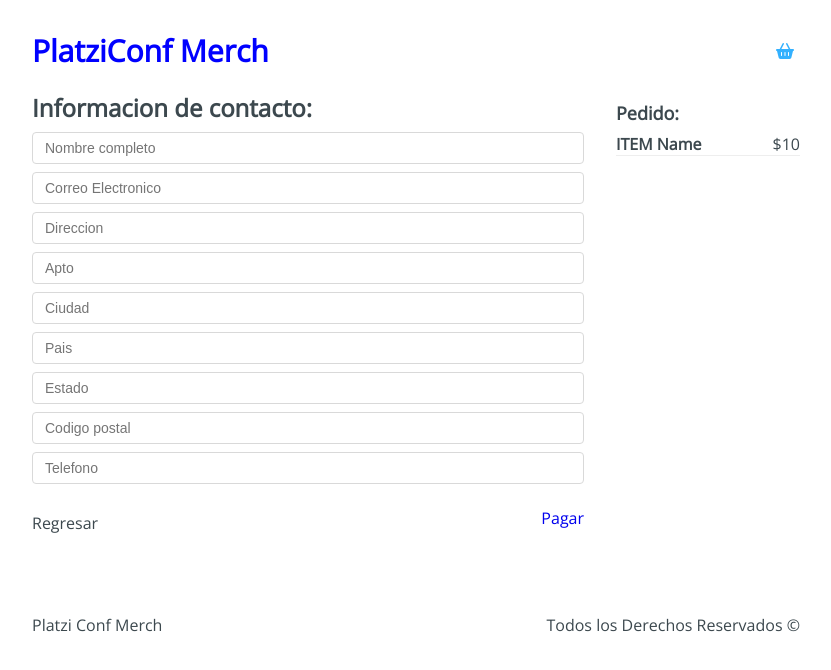
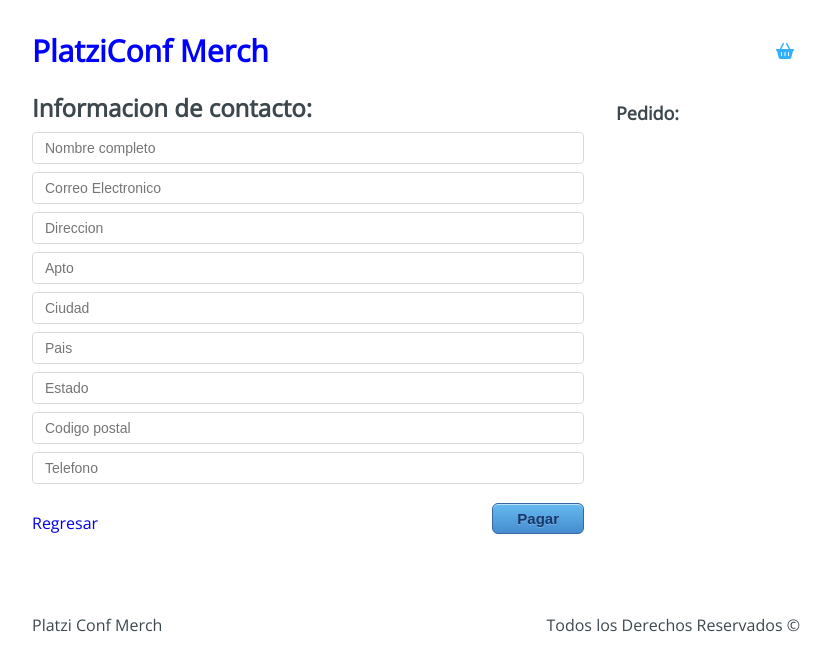
Before and after one commit to joseluis1061/conf-merch, a React app: page /checkout/information in a window 1280 px wide. Shown: the top 670 px of the page, without its empty margins (224-1055 px from the left). Built offline with nearby package versions, Linux system fonts and the light colour scheme.

Commit message:
Se agrego la logica para leer el formulario de datos del comprador, se cambio infomation y useInitialState

```diff
--- a/src/containers/Information.jsx
+++ b/src/containers/Information.jsx
@@ -1,7 +1,30 @@
 import React from 'react';
+import { useRef, useContext} from 'react';
+import { Link } from 'react-router-dom';
+import AddContext from '../contex/AppContext'
 import '../style/components/Information.css';
-import { Link } from 'react-router-dom';
+
 export const Information = () => {
+  const {state, addToBuyer} = useContext(AddContext);
+  const form = useRef(null);
+  const { cart } = state;
+
+  const handleSubmit=()=>{
+    const formData = new FormData(form.current);
+    const buyer ={
+      'name' : formData.get('name') ,
+      'email' : formData.get('email') ,
+      'address' : formData.get('address') ,
+      'apto' : formData.get('apto') ,
+      'city' : formData.get('city') ,
+      'country' : formData.get('country') ,
+      'state' : formData.get('state') ,
+      'cp' : formData.get('cp') ,
+      'phone' : formData.get('phone')
+    }
+    addToBuyer(buyer);
+  };
+
   return (
     <div className="Information">
       <div className="Information-content">
@@ -9,7 +32,7 @@
           <h2>Informacion de contacto:</h2>
         </div>
         <div className="Information-form">
-          <form action="">
+          <form ref={form}>
             <input type="text" placeholder="Nombre completo" name="name" />
             <input type="text" placeholder="Correo Electronico" name="email" />
             <input type="text" placeholder="Direccion" name="address" />
@@ -23,24 +46,37 @@
         </div>
         <div className="Information-buttons">
           <div className="Information-back">
+            <Link to='/checkout'>
+              Regresar
+            </Link>
 
-            Regresar
           </div>
           <div className="Information-next">
-            <Link to='/checkout/payment'>
-             Pagar
-            </Link>
+            <button
+              type='button'
+              onClick = {handleSubmit}
+            >
+              Pagar
+            </button>
           </div>
         </div>
       </div>
+
       <div className="Information-sidebar">
         <h3>Pedido:</h3>
-        <div className="Information-item">
-          <div className="Information-element">
-            <h4>ITEM Name</h4>
-            <span>$10</span>
-          </div>
-        </div>
+        {
+          cart.map((item)=>(
+            <div
+              className="Information-item"
+              key={item.title}
+            >
+              <div className="Information-element">
+                <h4>ITEM Name</h4>
+                <span>${item.price}</span>
+              </div>
+            </div>
+          ))
+        }
       </div>
     </div>
   );
--- a/src/hooks/useInitialState.js
+++ b/src/hooks/useInitialState.js
@@ -21,10 +21,18 @@
     });
   };
 
+  const addToBuyer = payload => {
+    setState({
+      ...state,
+      buyer: [...state.buyer, payload]
+    })
+  }
+
   //El customHook retorna nuestras funciones y el estado del carrito
   return {
     addToCart,
     removeFromCart,
+    addToBuyer,
     state,
   };
 };
--- a/src/initialState.js
+++ b/src/initialState.js
@@ -1,5 +1,6 @@
 export default {
   cart: [],
+  buyer: [],
   products: [
     {
       'id': '1',
```
